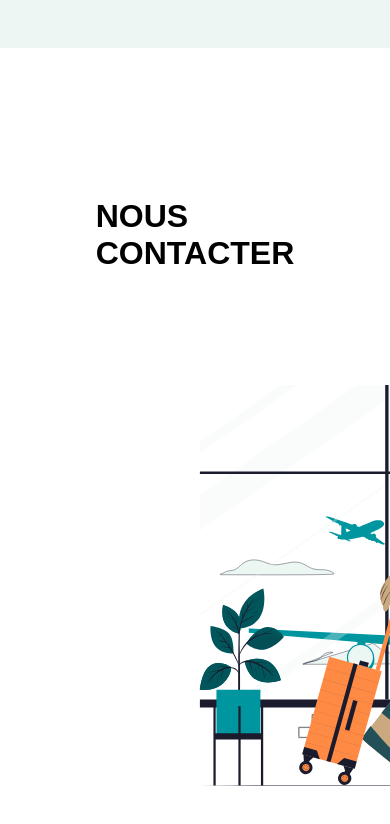
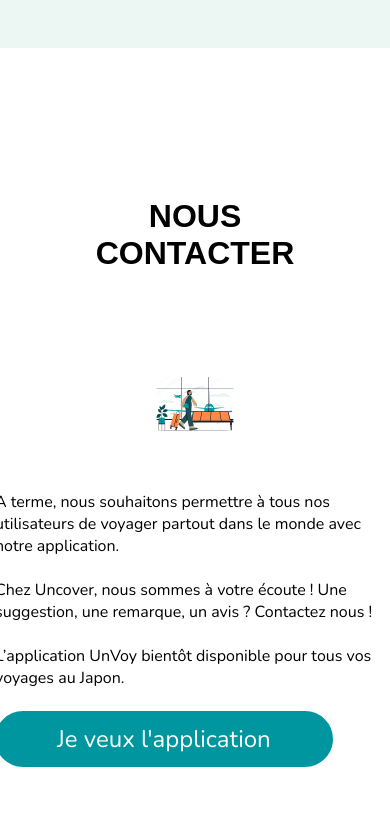
Before and after one commit to Boyadjie/UnVoy, a Next.js app: page / in a window 390 px wide. Shown: the part 6115-6939 px from the top of the page. Built offline with nearby package versions, Linux system fonts and the light colour scheme; a web font is replaced by a local one.

Commit message:
responsive contact section

```diff
--- a/src/components/landing/contact/contact.module.css
+++ b/src/components/landing/contact/contact.module.css
@@ -7,6 +7,7 @@
 
   h1 {
     margin-bottom: 50px;
+    text-align: center;
   }
 
   .contactContent {
@@ -17,6 +18,25 @@
     justify-content: space-around;
     align-items: center;
   }
+  @media (max-width: 768px) {
+    .contactContent {
+      flex-direction: column;
+      justify-content: space-evenly;
+      align-items: center;
+      height: 500px;
+    }
+  }
+
+  img{
+    width: 675px;
+    height: 450px;
+  }
+  @media (max-width: 768px) {
+    img {
+      width: 100%;
+      height: auto;
+    }
+  }
 
   .textContainer {
     width: 30%;
```
